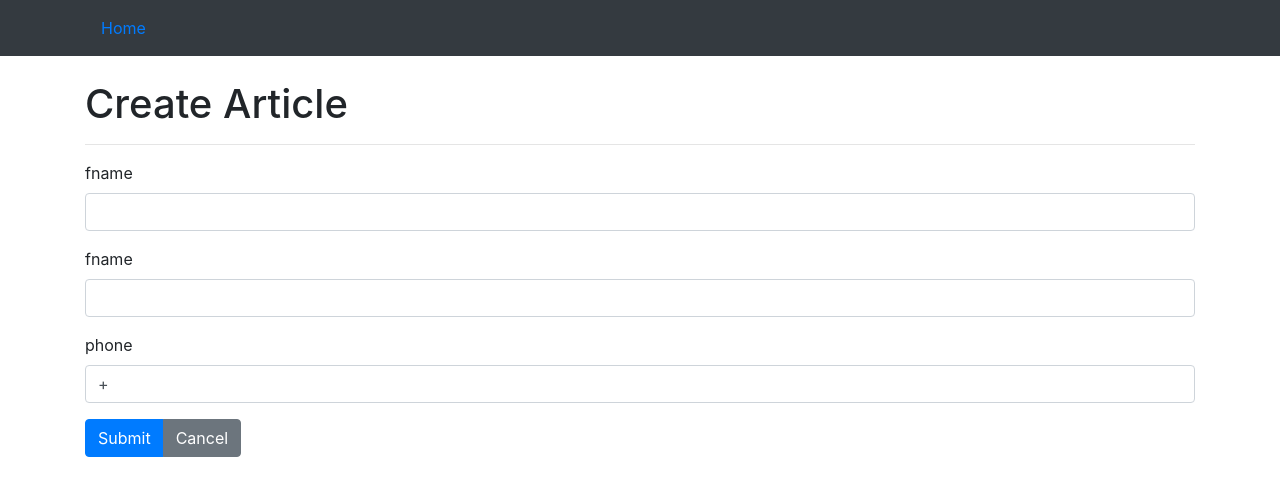
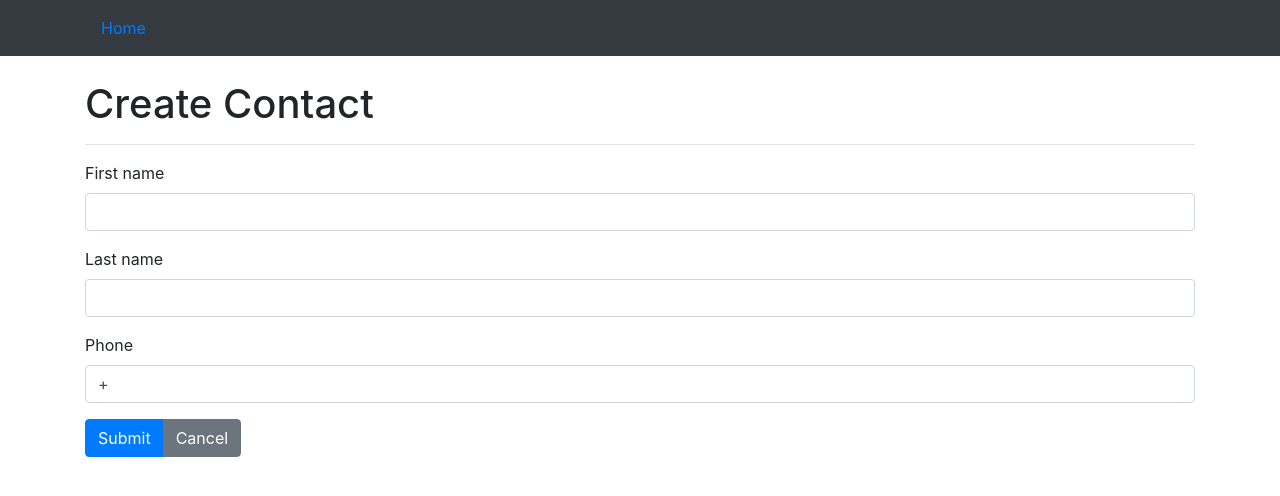
Before and after one commit to steve981cr/mern-with-react-hooks, a React (Create React App) app in the folder client/: page /articles/new in a window 1280 px wide. Shown: the top 496 px of the page. Built offline with nearby package versions, Linux system fonts and the light colour scheme.

Commit message:
refactoring, naming and readme updates

```diff
--- a/client/src/components/articles/ArticleAdd.js
+++ b/client/src/components/articles/ArticleAdd.js
@@ -1,6 +1,6 @@
 import React, { useState } from 'react';
 import { post } from 'axios';
-import { NameField, PhoneField } from '../fieldHelpers';
+import { firstNameField, lastNameField, phoneField } from '../fieldHelpers';
 
 function ArticleAdd(props) {
   const initialState = { fname: '', lname: '', phone: '+' };
@@ -9,6 +9,15 @@ function ArticleAdd(props) {
 
   function handleChange(event) {
     setArticle({ ...article, [event.target.name]: event.target.value });
+  }
+
+  async function postArticle() {
+    try {
+      const response = await post('/api/articles', article);
+      props.history.push(`/articles/${response.data._id}`);
+    } catch (error) {
+      console.log('error', error);
+    }
   }
 
   function handleSubmit(event) {
@@ -20,15 +29,6 @@ function ArticleAdd(props) {
       );
       return;
     }
-
-    async function postArticle() {
-      try {
-        const response = await post('/api/articles', article);
-        props.history.push(`/articles/${response.data._id}`);
-      } catch (error) {
-        console.log('error', error);
-      }
-    }
     postArticle();
   }
 
@@ -38,15 +38,15 @@ function ArticleAdd(props) {
 
   return (
     <div>
-      <h1>Create Article</h1>
+      <h1>Create Contact</h1>
       <hr />
       <form onSubmit={handleSubmit}>
-        {NameField('fname', article.fname, handleChange)}
-        {NameField('lname', article.lname, handleChange)}
-        {PhoneField('phone', article.phone, handleChange)}
+        {firstNameField('fname', article.fname, handleChange)}
+        {lastNameField('lname', article.lname, handleChange)}
+        {phoneField('phone', article.phone, handleChange)}
         {err && <p style={{ color: 'red' }}>{err}</p>}
         <div className="btn-group">
-          <input type="submit" value="Submit" className="btn btn-primary" />
+          <button className="btn btn-primary">Submit</button>
           <button
             type="button"
             onClick={handleCancel}
--- a/client/src/components/articles/ArticleEdit.js
+++ b/client/src/components/articles/ArticleEdit.js
@@ -1,6 +1,6 @@
 import React, { useState, useEffect } from 'react';
 import { get, patch } from 'axios';
-import { NameField, PhoneField } from '../fieldHelpers';
+import { firstNameField, lastNameField, phoneField } from '../fieldHelpers';
 
 function ArticleEdit(props) {
   const initialState = { fname: '', lname: '', phone: '' };
@@ -24,8 +24,7 @@ function ArticleEdit(props) {
   function handleChange(event) {
     setArticle({ ...article, [event.target.name]: event.target.value });
   }
-  function handleSubmit(event) {
-    event.preventDefault();
+
   async function updateArticle() {
     try {
       await patch(`/api/articles/${article._id}`, article);
@@ -34,6 +33,9 @@ function ArticleEdit(props) {
       console.log(error);
     }
   }
+
+  function handleSubmit(event) {
+    event.preventDefault();
     updateArticle();
   }
 
@@ -46,9 +48,9 @@ function ArticleEdit(props) {
       <h1>Edit {article.title}</h1>
       <hr />
       <form onSubmit={handleSubmit}>
-        {NameField('fname', article.fname, handleChange)}
-        {NameField('lname', article.lname, handleChange)}
-        {PhoneField('phone', article.phone, handleChange)}
+        {firstNameField('fname', article.fname, handleChange)}
+        {lastNameField('lname', article.lname, handleChange)}
+        {phoneField('phone', article.phone, handleChange)}
         <div className="btn-group">
           <button type="submit" className="btn btn-primary">
             Update
--- a/client/src/components/articles/ArticleInfo.js
+++ b/client/src/components/articles/ArticleInfo.js
@@ -1,7 +1,7 @@
 import React, { useState, useEffect } from 'react';
 import axios from 'axios';
 import { Link } from 'react-router-dom';
-import { NumberFormatter } from '../fieldHelpers';
+import { numberFormatter } from '../fieldHelpers';
 
 function ArticleInfo(props) {
   const [article, setArticle] = useState({});
@@ -37,7 +37,7 @@ function ArticleInfo(props) {
       <h2>
         {article.fname} {article.lname}
       </h2>
-      <p>Number: {article.phone && NumberFormatter(article.phone)}</p>
+      <p>Number: {article.phone && numberFormatter(article.phone)}</p>
       <br />
       <div className="btn-group">
         <Link to={`/articles/${article._id}/edit`} className="btn btn-primary">
--- a/client/src/components/fieldHelpers.js
+++ b/client/src/components/fieldHelpers.js
@@ -1,17 +1,17 @@
 import React from 'react';
 
-function Capitalize(string) {
+function capitalize(string) {
   return string.charAt(0).toUpperCase() + string.slice(1);
 }
 
-function NameField(name, str, func) {
+function firstNameField(name, str, func) {
   return (
     <div className="form-group">
-      <label>fname</label>
+      <label>First name</label>
       <input
         name={name}
         type="text"
-        value={Capitalize(str)}
+        value={capitalize(str)}
         onChange={func}
         className="form-control"
         required
@@ -20,10 +20,26 @@ function NameField(name, str, func) {
   );
 }
 
-function PhoneField(name, nr, func) {
+function lastNameField(name, str, func) {
   return (
     <div className="form-group">
-      <label>phone</label>
+      <label>Last name</label>
+      <input
+        name={name}
+        type="text"
+        value={capitalize(str)}
+        onChange={func}
+        className="form-control"
+        required
+      />
+    </div>
+  );
+}
+
+function phoneField(name, nr, func) {
+  return (
+    <div className="form-group">
+      <label>Phone</label>
       <input
         name={name}
         type="text"
@@ -35,11 +51,11 @@ function PhoneField(name, nr, func) {
   );
 }
 
-function NumberFormatter(num) {
+function numberFormatter(num) {
   const prefix = num.substring(1, 3);
   const national = num.substring(3, 5);
   const personal = num.substring(5, num.length);
   return '+' + prefix + ' ' + national + ' ' + personal;
 }
 
-export { NameField, PhoneField, NumberFormatter };
+export { firstNameField, lastNameField, phoneField, numberFormatter };
--- a/client/src/components/pages/Home.js
+++ b/client/src/components/pages/Home.js
@@ -1,7 +1,7 @@
 import React, { useState, useEffect } from 'react';
 import axios from 'axios';
 import { Link } from 'react-router-dom';
-import { NumberFormatter } from '../fieldHelpers';
+import { numberFormatter } from '../fieldHelpers';
 
 function Home() {
   const [articles, setArticles] = useState([]);
@@ -38,15 +38,16 @@ function Home() {
   return (
     <div>
       <Link to="/articles/new" className="btn btn-primary float-right">
-        Create Article
+        Add new entry
       </Link>
       <input type="text" value={searchTerm} onChange={handleChange} />
       <ul>
         {searchResults.map((item, key) => (
           <li key={key}>
             <Link to={`/articles/${item._id}`}>
-              {item.fname} {item.lname} - {NumberFormatter(item.phone)}
-            </Link>
+              {item.fname} {item.lname}
+            </Link>{' '}
+            | {numberFormatter(item.phone)}
           </li>
         ))}
       </ul>
```
Also changed, not shown: 1 other file (tests, documents, lock files or other folders). Lines whose indentation alone changed are shown as unchanged.
